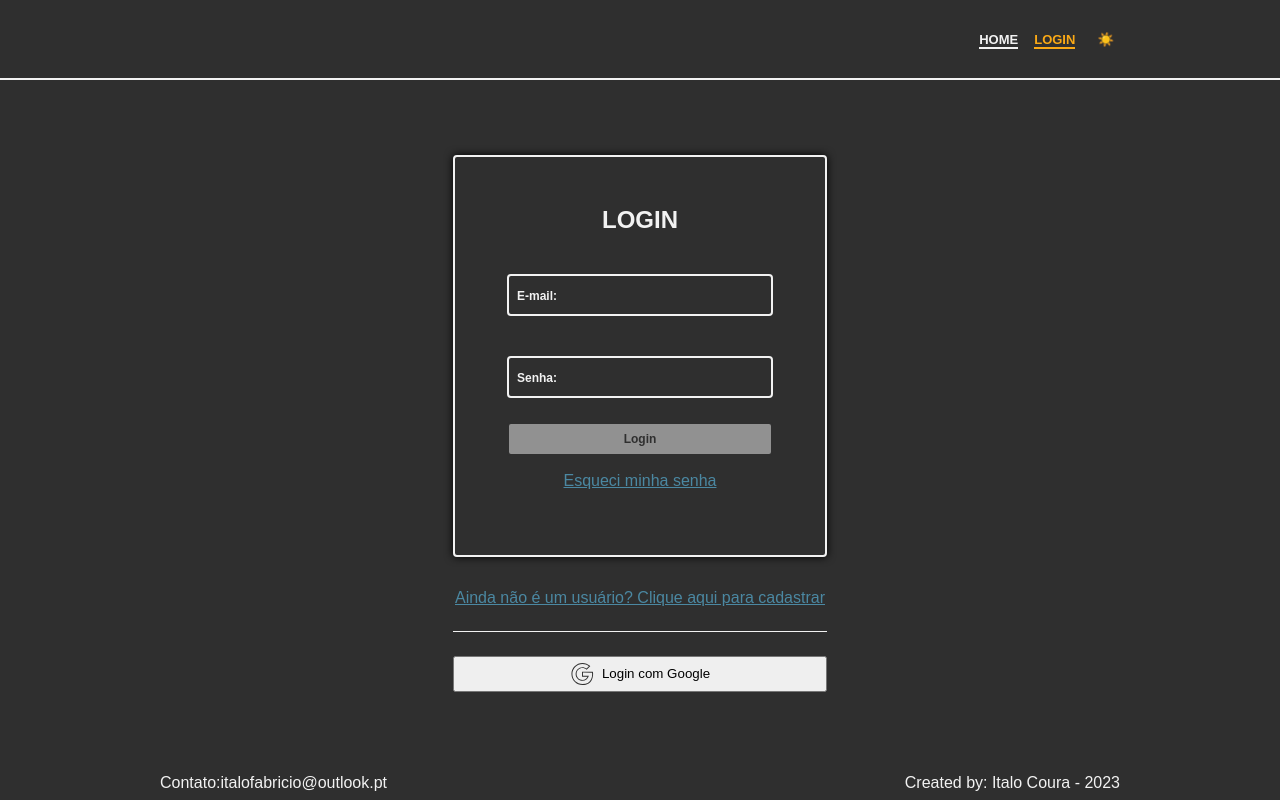
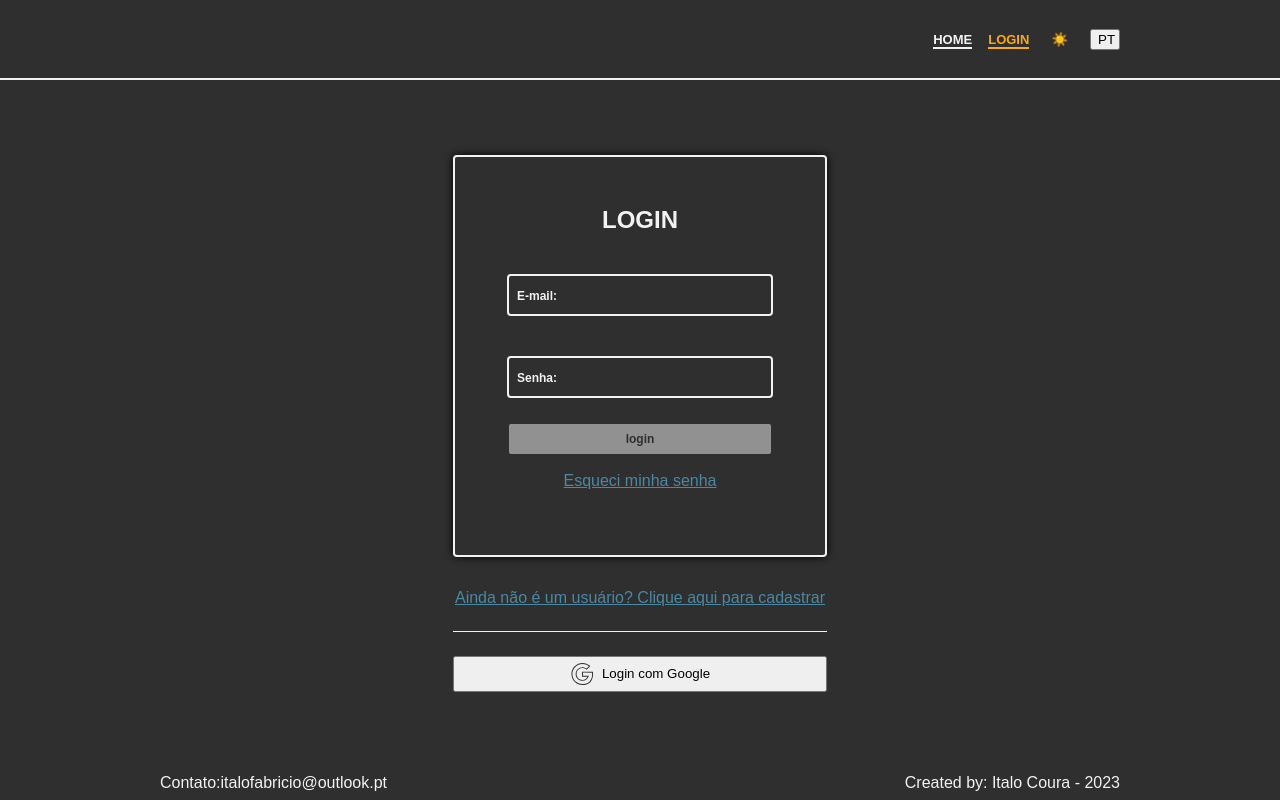
Before and after one commit to italofgcoura/jobhubfe, a React (Create React App) app: page / in a window 1280 px wide. Built offline with nearby package versions, Linux system fonts and the light colour scheme; no server answers.

Commit message:
Fix bug in notifications to reload jobs and show correct message in job details. Add language context.

```diff
--- a/src/App.tsx
+++ b/src/App.tsx
@@ -4,6 +4,7 @@ import { HashRouter } from 'react-router-dom';
 import { AuthProvider } from './context/auth/authContext';
 import { UserProvider } from './context/user/userContext';
 import { JobProvider } from './context/job/jobContext';
+import { LanguageProvider } from './context/language';
 
 import { ThemeProvider } from 'styled-components';
 
@@ -46,6 +47,7 @@ function App() {
     <ThemeContext.Provider value={values}>
       <ThemeProvider theme={currentTheme}>
         <AuthProvider>
+          <LanguageProvider>
             <UserProvider>
               <JobProvider>
                 <HashRouter >
@@ -54,6 +56,7 @@ function App() {
                 </HashRouter>
               </JobProvider>
             </UserProvider>
+          </LanguageProvider>
         </AuthProvider>
       </ThemeProvider>
     </ThemeContext.Provider>
--- a/src/components/Header/index.tsx
+++ b/src/components/Header/index.tsx
@@ -8,6 +8,7 @@ import { NavLink, Link, useNavigate } from 'react-router-dom';
 import { Header, MenuContainer, HeaderContainer, UserSalutation, LoginButton, ThemeSelector } from './styles';
 
 import { JobContext } from '../../context/job/jobContext';
+import { LanguageContext } from '../../context/language';
 
 import SvgIcon from '../SvgIcon';
 
@@ -17,6 +18,7 @@ import Notifications from '../Notifications';
 
 export default () => {
   const { handleLogout, isAuthenticated } = useContext(AuthContext);
+  const { handleChangeLanguage, currentLanguage, language } = useContext(LanguageContext);
 
   const { loadUserData, userData, loadingHome, loadingUserData,
     isCompany, resetUser, homeError } = useContext(UserContext);
@@ -76,7 +78,7 @@ export default () => {
 
         <Link to='/vagas'
           style={{ display: 'flex', justifyContent: 'center', alignItems: 'flex-start', flexDirection: 'column' }}>
-          {isAuthenticated && <UserSalutation>Olá, {userData.name}</UserSalutation>}
+          {isAuthenticated && <UserSalutation>{currentLanguage.SALUTATION}, {userData.name}</UserSalutation>}
         </Link>
         <MenuContainer>
           <li><NavLink end to='/vagas'>home</NavLink></li>
@@ -107,6 +109,9 @@ export default () => {
           <ThemeSelector onClick={handleToggleTheme}>
             {selectedTheme === 'dark' ? '☀️' : '🌙'}
           </ThemeSelector>
+          <button onClick={handleChangeLanguage} style={{width: 30}}>
+            {language === 'portuguese' ? 'EN' : 'PT'}
+          </button>
 
         </MenuContainer>
       </HeaderContainer>
--- a/src/components/Notifications/index.tsx
+++ b/src/components/Notifications/index.tsx
@@ -29,7 +29,7 @@ export default ({ theme }: iProps) => {
 
   const { reloadJobs } = useContext(JobContext);
 
-  const [userNotifications, setUserNotifications] = useState([]);
+  const [userNotifications, setUserNotifications] = useState<any>([]);
 
   const [newNotification, setNewNotification] = useState(false);
 
@@ -61,7 +61,24 @@ export default ({ theme }: iProps) => {
 
 
   const handleAddUserNotifications = (notification: any) => {
-    setUserNotifications(prevState => prevState.concat(notification));
+
+
+    // const isNewNotification = userNotifications.find((item: any) => { return item.notificationId === notification.notificationId; });
+
+    // // console.log('isNewNotification', notification);
+    // if (!isNewNotification) {
+    //   const updateNotifications = userNotifications.map((item: any) => {
+    //     if (item.notificationId === notification.id) {
+    //       return { ...item, notificationText: notification.notificationText };
+    //     }
+    //     return item;
+    //   });
+    //   console.log('updateNotifications', updateNotifications);
+    //   setUserNotifications(updateNotifications);
+    // } else {
+
+    // }
+    setUserNotifications((prevState: any) => prevState.filter((item: any) => item.notificationId !== notification.notificationId).concat(notification));
     setNewNotification(true);
   };
 
@@ -70,6 +87,11 @@ export default ({ theme }: iProps) => {
   useEffect(() => {
 
     socket.on(userData?.userId, handleAddUserNotifications);
+
+    // socket.on(userData?.userId, function (notification: string) {
+
+    //   handleAddUserNotifications(notification, userNotifications);
+    // });
 
     return () => { socket.off(userData?.userId, handleAddUserNotifications); };
 
@@ -89,13 +111,12 @@ export default ({ theme }: iProps) => {
       setNewNotification(false);
     }
     setShowNotifications(prevState => !prevState);
-
-    reloadJobs();
   };
 
   const handleReadNotification = (notification: any) => {
     if (!notification.visualized) {
       markNotificationAsRead(notification.notificationId);
+      reloadJobs();
     }
   };
 
--- /dev/null
+++ b/src/context/language/index.tsx
@@ -0,0 +1,51 @@
+import { createContext, useCallback, useMemo, useState, useEffect } from 'react';
+
+const initial = {};
+
+interface lib {
+  LOGIN: string,
+  LOGOUT: string,
+  SALUTATION: string,
+}
+
+interface iProps {
+  currentLanguage: lib,
+  handleChangeLanguage: () => void,
+  language: string | null,
+}
+
+interface IProps {
+  children?: React.ReactNode;
+}
+
+import languageLibrary from '../../language';
+
+const LanguageContext = createContext<iProps>(initial as iProps);
+
+const LanguageProvider = ({ children }: IProps) => {
+
+  const [language, setLanguage] = useState(localStorage.getItem('language'));
+
+  const currentLanguage = useMemo(() => (language === 'portuguese' ? languageLibrary.portuguese : languageLibrary.english), [language]);
+
+  const handleChangeLanguage = useCallback(() => {
+    setLanguage((prevState) => (prevState === 'portuguese' ? 'english' : 'portuguese'));
+  }, []);
+
+  const values = useMemo(() => ({
+    currentLanguage, handleChangeLanguage, language
+  }), [currentLanguage, handleChangeLanguage, language
+  ]);
+
+  useEffect(() => {
+    localStorage.setItem('language', JSON.stringify(language));
+  }, [language]);
+
+  return (
+    <LanguageContext.Provider value={values}>
+      {children}
+    </LanguageContext.Provider>
+  );
+};
+
+export { LanguageContext, LanguageProvider };
--- a/src/context/user/userContext.tsx
+++ b/src/context/user/userContext.tsx
@@ -1,6 +1,6 @@
-import { createContext, useContext, useState, useEffect, useMemo } from 'react';
+import { createContext, useContext, useState, useMemo } from 'react';
 
-import { IProps, IUser, IUserContext, INotifications, IUserData, ICategories } from '../../interfaces/userInterfaces';
+import { IProps, IUser, IUserContext, INotifications, IUserData, } from '../../interfaces/userInterfaces';
 
 import makeRequest from '../../utils/makeRequest';
 
@@ -12,7 +12,7 @@ import {
   createNewUserRequest
 } from '../../requests/user';
 
-// import { listCategories } from '../../requests/categorie';
+import { LanguageContext } from '../language';
 
 import initialValues from './initialValues';
 
@@ -25,13 +25,13 @@ const UserContext = createContext<IUserContext>(initial as IUserContext);
 
 const UserProvider = ({ children }: IProps) => {
 
+  const { handleChangeLanguage } = useContext(LanguageContext);
+
   const [user, setUser] = useState<IUser>(initialValues.user);
 
   const [userData, setUserData] = useState<IUserData>(initialValues.userData);
 
   const [loadingHome, setIsLoadingHome] = useState(initialValues.loadingHome);
-
-  // const [categories, setCategories] = useState<ICategories>(initialValues.categories);
 
   const [loadingUserData, setIsLoadingUserData] = useState(initialValues.loadingUserData);
 
@@ -93,6 +93,7 @@ const UserProvider = ({ children }: IProps) => {
         setIsAdmin(true);
       }
 
+      handleChangeLanguage();
       setUserData(resUserData);
     }
 
--- /dev/null
+++ b/src/language/english.ts
@@ -0,0 +1,5 @@
+export default {
+  LOGIN: 'login',
+  LOGOUT: 'logout',
+  SALUTATION: 'Hello'
+};
--- /dev/null
+++ b/src/language/index.ts
@@ -0,0 +1,4 @@
+import english from './english';
+import portuguese from './portuguese';
+
+export default { english, portuguese };
--- /dev/null
+++ b/src/language/portuguese.ts
@@ -0,0 +1,5 @@
+export default {
+  LOGIN: 'entrar',
+  LOGOUT: 'sair',
+  SALUTATION: 'Olá'
+};
--- a/src/pages/Login/index.tsx
+++ b/src/pages/Login/index.tsx
@@ -1,6 +1,7 @@
 import { useContext, useEffect, useState } from 'react';
 
 import { AuthContext } from '../../context/auth/authContext';
+import { LanguageContext } from '../../context/language';
 
 import { useNavigate } from 'react-router-dom';
 
@@ -21,6 +22,8 @@ import { useTheme } from 'styled-components';
 const Login = () => {
 
   const { loginError, handleLoginError, handleLogin, isAuthenticated, isLoginIn, handleFederatedLogin, loading } = useContext(AuthContext);
+
+  const { currentLanguage } = useContext(LanguageContext);
 
   const [userLoginData, setUserLoginData] = useState({
     email: '',
@@ -70,7 +73,7 @@ const Login = () => {
 
         <button type='submit'
           disabled={!userLoginData.email || !userLoginData.password || isLoginIn}
-        >Login
+        >{currentLanguage.LOGIN}
           {(isLoginIn || loading) &&
             <Spinner size={10} />
           }
```
Lines whose indentation alone changed are shown as unchanged.
